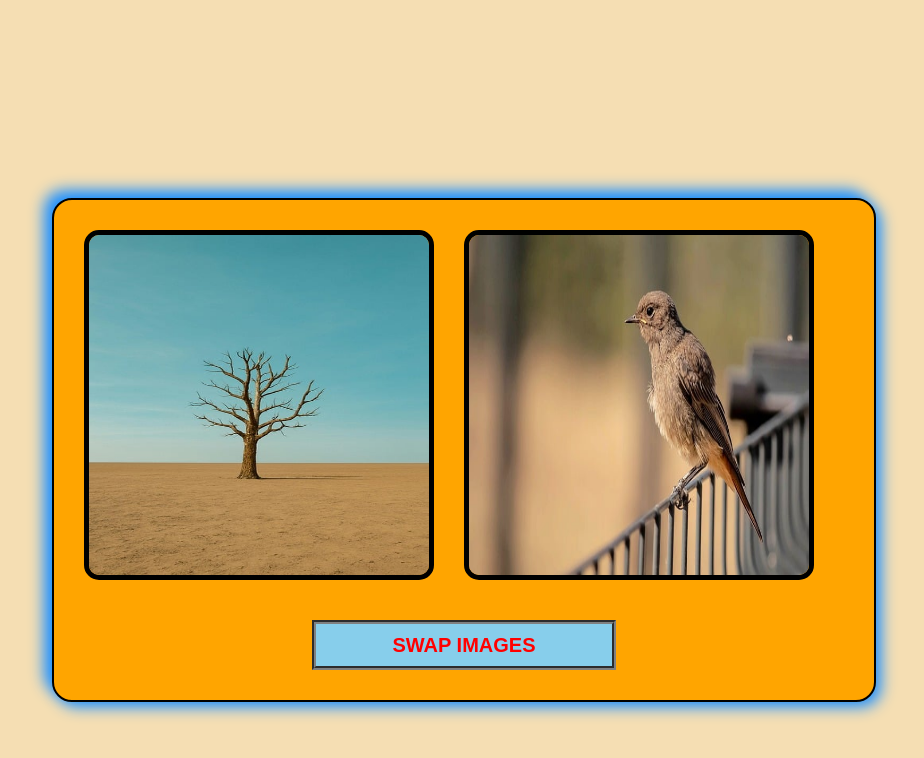
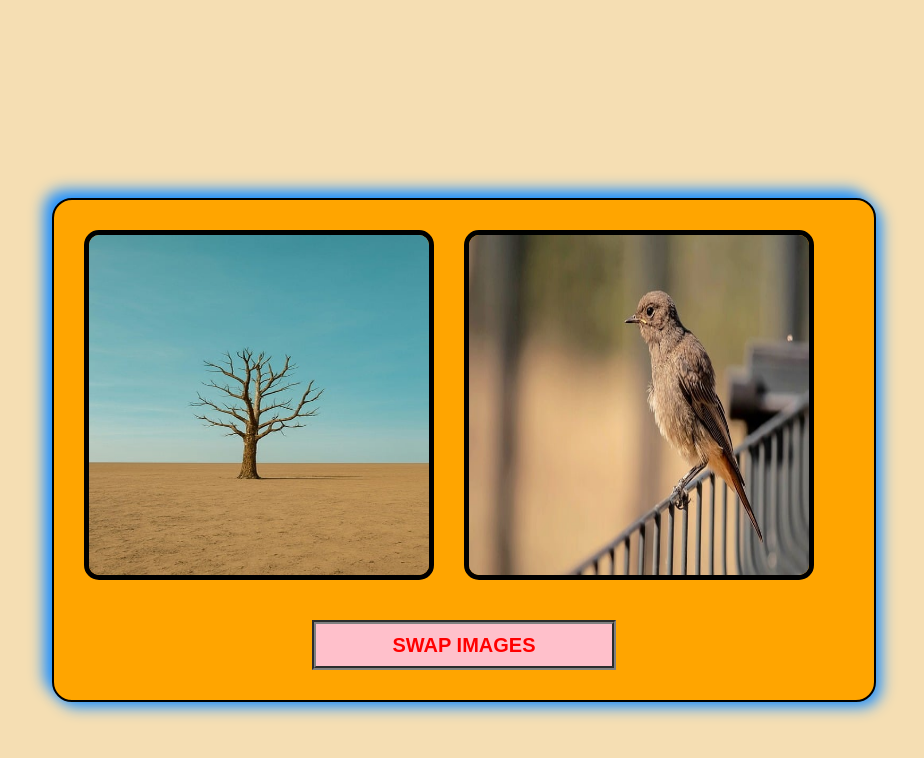
Before and after one commit to shravanithouta108/2-images-swap, a plain HTML site: page index.html in a window 1280 px wide. In both pictures the pointer is over the input "swap images". Shown: the whole page, without its empty margins (176-1100 px from the left). Drawn offline with Linux system fonts and the light colour scheme.

Commit message:
Hover effect on btn

```diff
--- a/style.css
+++ b/style.css
@@ -51,6 +51,11 @@ form{
     border: 4px groove grey;
 }
 
+#btn:hover{
+        background-color:pink;
+
+}
+
 .btn{
     display: flex;
     justify-content: center;
```
